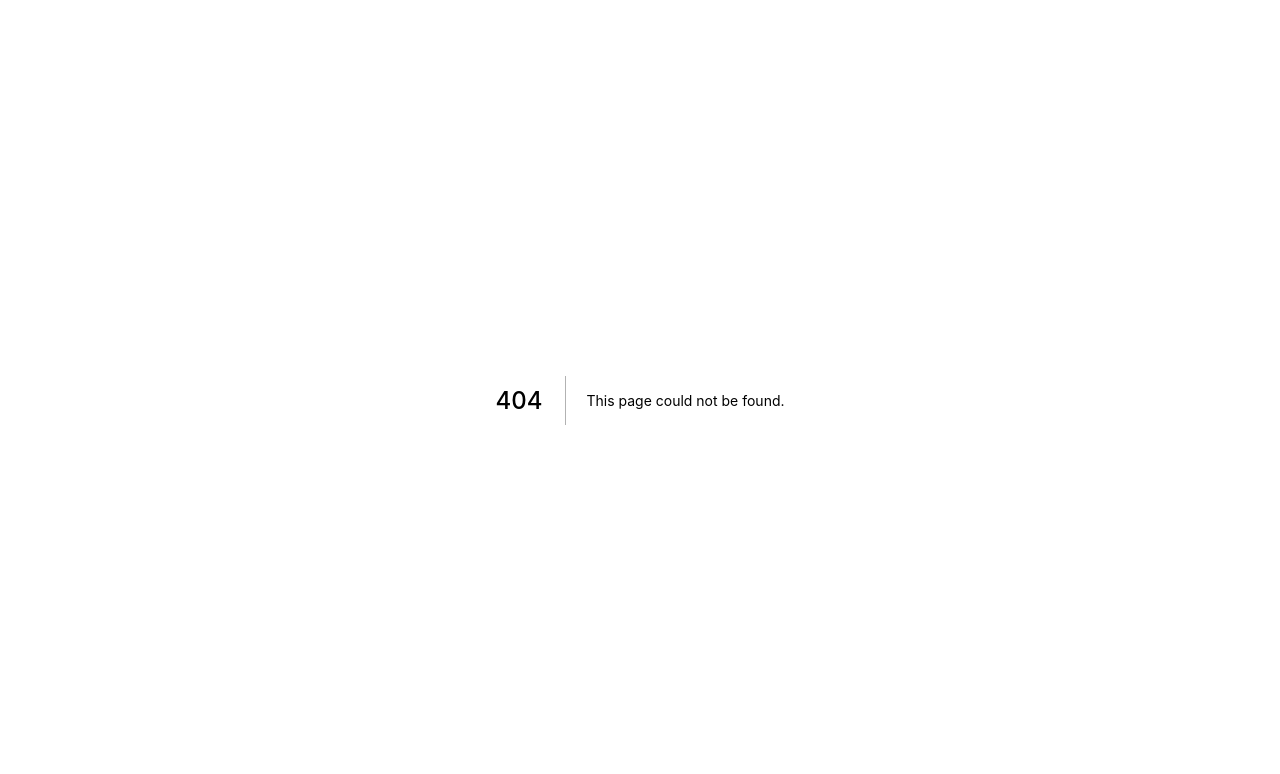
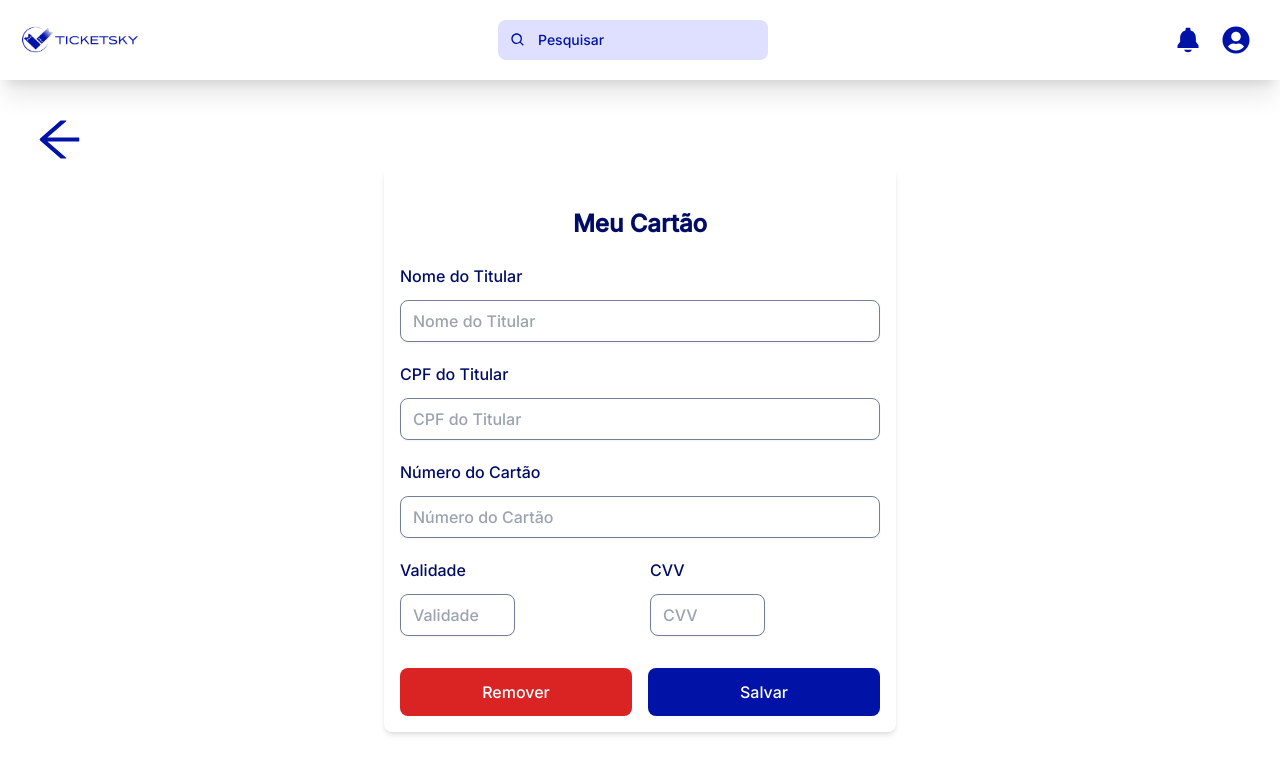
Before and after one commit to GambiarraTech/ticket-sky, a Next.js app: page /cliente/telacartao in a window 1280 px wide. Before the commit this address had no page. Shown: the top 774 px of the page. Built offline with nearby package versions, Linux system fonts and the light colour scheme.

Commit message:
Front de "Meu Cartão"

```diff
--- /dev/null
+++ b/src/pages/cliente/telacartao.tsx
@@ -0,0 +1,55 @@
+import { Inter } from 'next/font/google';
+import Link from 'next/link';
+import { AiOutlineArrowLeft } from 'react-icons/ai';
+import NavbarCliente from '../../components/cliente/navbar/Navbar';
+import style from '../../styles/cliente/telaCartao.module.css';
+
+const font = Inter({ subsets: ['latin'], weight: '500' });
+
+export default function TelaCartao() {
+  return (
+    <main className={font.className}>
+      <section>
+        <NavbarCliente Logado={true} />
+        <div className={style.pagePos}>
+          <Link href="http://localhost:3000/cliente">
+            <AiOutlineArrowLeft size="55" className={style.arrowIconCartao} />
+          </Link>
+        </div>
+        <div className={style.pageFormat}>
+          <div className={style.pageStyle}>
+            <div className={style.title}>Meu Cartão</div>
+            <form className={style.formStyle}>
+              <div className={style.inputFormat}>
+                Nome do Titular
+                <input type="text" className={style.primaryInputStyle} placeholder="Nome do Titular" />
+              </div>
+              <div className={style.inputFormat}>
+                CPF do Titular
+                <input type="text" className={style.primaryInputStyle} placeholder="CPF do Titular" />
+              </div>
+              <div className={style.inputFormat}>
+                Número do Cartão
+                <input type="text" className={style.primaryInputStyle} placeholder="Número do Cartão" />
+              </div>
+              <div className={style.secondFormat}>
+                <div className={style.inputFormat}>
+                  Validade
+                  <input type="text" className={style.secondInputStyle} placeholder="Validade" />
+                </div>
+                <div className={style.inputFormat}>
+                  CVV
+                  <input type="text" className={style.secondInputStyle} placeholder="CVV" />
+                </div>
+              </div>
+            </form>
+            <div className={style.buttonDiv}>
+              <button className={style.buttonDelete}>Remover</button>
+              <button className={style.buttonSave}>Salvar</button>
+            </div>
+          </div>
+        </div>
+      </section>
+    </main>
+  );
+}
--- /dev/null
+++ b/src/styles/cliente/telaCartao.module.css
@@ -0,0 +1,51 @@
+.pagePos {
+  @apply fixed mt-8 ml-8;
+}
+
+.pageFormat {
+  @apply inset-0 z-10 mt-14 overflow-y-auto flex items-center h-full px-4 py-8;
+}
+
+.pageStyle {
+  @apply flex flex-col w-full max-w-lg p-4 mx-auto bg-[#ffffff] justify-center items-center rounded-lg shadow-md border-solid;
+}
+
+.title {
+  @apply text-xl font-bold sm:text-2xl mb-6 mt-6 text-ticket-sky-blue;
+}
+
+.primaryInputStyle {
+  @apply w-full my-3 pl-3 pr-3 py-2 text-[#718096] outline-none border-[1px] rounded-lg shadow-sm;
+}
+
+.inputFormat {
+  @apply flex flex-col mb-2;
+}
+
+.secondFormat {
+  @apply flex flex-row gap-5;
+}
+
+.formStyle {
+  @apply text-ticket-sky-blue;
+}
+
+.secondInputStyle {
+  @apply w-1/2 my-3 pl-3 pr-3 py-2 text-[#718096] outline-none border-[1px] rounded-lg shadow-sm focus:text-ticket-sky-blue;
+}
+
+.buttonDiv {
+  @apply w-full flex flex-row mt-3 justify-between gap-4;
+}
+
+.buttonSave {
+  @apply w-1/2 py-3 px-4 font-medium text-[#ffffff] text-base text-center bg-[#0013a6] hover:bg-[#0028be] rounded-lg;
+}
+
+.buttonDelete {
+  @apply w-1/2 py-3 px-4 font-medium text-[#ffffff] text-base text-center bg-[#da2424] hover:bg-[#911717] rounded-lg;
+}
+
+.arrowIconCartao {
+  @apply top-8 left-10 justify-end  rounded-lg text-[#0013a6] hover:text-gray-900;
+}
--- a/src/styles/cliente/telaEvento.module.css
+++ b/src/styles/cliente/telaEvento.module.css
@@ -19,7 +19,7 @@
 }
 
 .eventName {
-  @apply text-ticket-sky-blue text-3xl font-medium mb-1 flex mb-4;
+  @apply text-ticket-sky-blue text-3xl font-medium flex mb-4;
 }
 
 .description {
```
